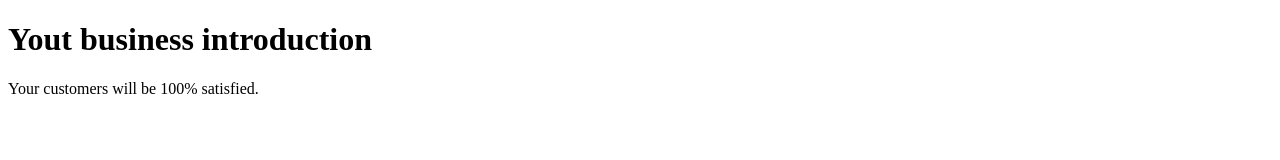
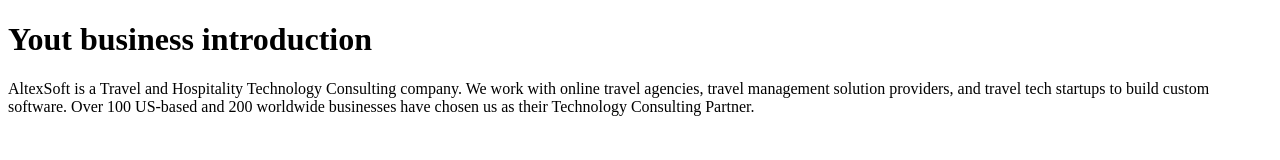
Before and after one commit to Addiua/Test, a plain HTML site: page index.htm in a window 1280 px wide. Drawn offline with Linux system fonts and the light colour scheme.

Commit message:
Update index.htm

```diff
--- a/index.htm
+++ b/index.htm
@@ -1,12 +1,12 @@
 <!DOCTYPE html>
 <html>
 <head>
-<title>Dops digital</title>
+<title>Altexsoft company</title>
 </head>
 <body>
 
 <h1>Yout business introduction</h1>
-<p>Your customers will be 100% satisfied.</p>
+<p> AltexSoft is a Travel and Hospitality Technology Consulting company. We work with online travel agencies, travel management solution providers, and travel tech startups to build custom software. Over 100 US-based and 200 worldwide businesses have chosen us as their Technology Consulting Partner.                                    </p>
 
 </body>
 </html>
```
